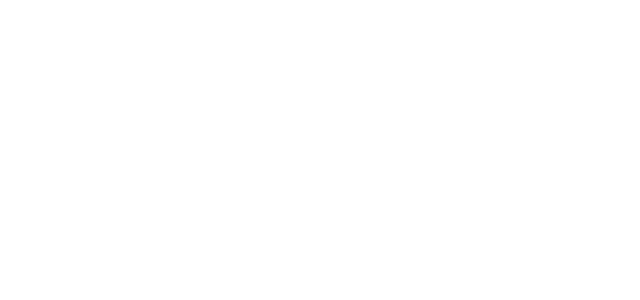
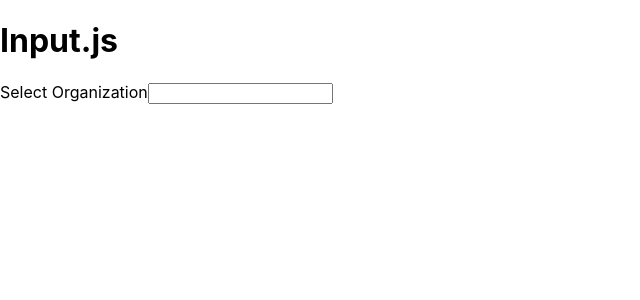
Before and after one commit to mj185198/NCR_Reporting, a React (Create React App) app in the folder report/: page / in a window 1280 px wide. Before the commit this address had no page. Shown: the top 300 px of the page, without its empty margins (0-640 px from the left). Built offline with nearby package versions, Linux system fonts and the light colour scheme.

Commit message:
send json to JS left

```diff
--- a/report/package.json
+++ b/report/package.json
@@ -9,6 +9,7 @@
     "axios": "^0.27.2",
     "chart.js": "^3.8.0",
     "http-proxy-middleware": "^2.0.6",
+    "node": "^17.7.2",
     "react": "^18.2.0",
     "react-chartjs-2": "^4.2.0",
     "react-dom": "^18.2.0",
--- a/report/src/App.js
+++ b/report/src/App.js
@@ -7,6 +7,7 @@ import SuiteTable from "./Components/SuiteTable";
 import TotalGraph from "./Components/TotalGraph";
 import SuiteGraph from "./Components/SuiteGraph";
 import TagGraph from "./Components/TagGraph";
+import Input from "./Components/Input";
 
 
 
@@ -15,6 +16,7 @@ export default function App() {
   return (
     <BrowserRouter>
       <Routes>
+      <Route path="" element={<Input />}/>
         <Route path="totaltable" element={<TotalTable />}/>
         <Route path="suitetable" element={<SuiteTable />} />
         <Route path="tagtable" element={<TagTable />}/>
--- /dev/null
+++ b/report/src/Components/Input.js
@@ -0,0 +1,15 @@
+import React,{useState,useEffect} from 'react';
+
+function Input(){
+    return(
+        <>
+        <h1>Input.js</h1>
+        <form>
+            <label for = "org">Select Organization</label>
+            <input id='org' type = "text" />
+        </form>
+        </>
+    );
+}
+
+export default Input;
```
Also changed, not shown: 1 other file (tests, documents, lock files or other folders).
